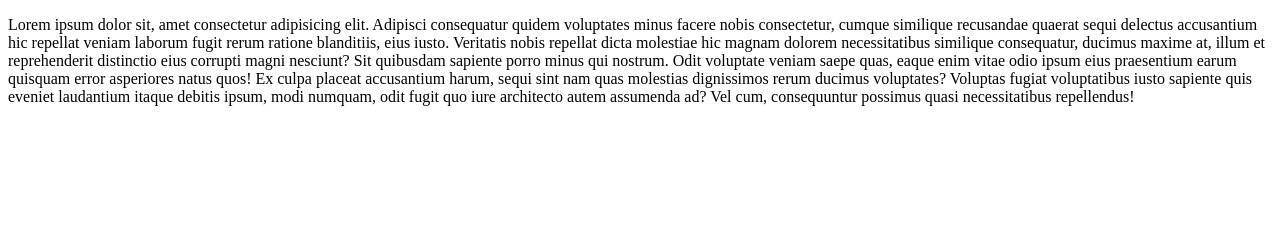
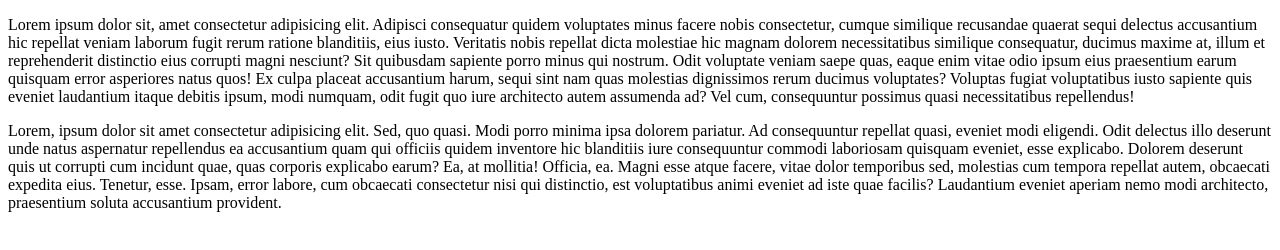
Before and after one commit to andijoniy17/namanganliklar24, a plain HTML site: page project.html in a window 1280 px wide. Drawn offline with Linux system fonts and the light colour scheme.

Commit message:
initial commit

```diff
--- a/project.html
+++ b/project.html
@@ -8,5 +8,7 @@
 </head>
 <body>
 <p>Lorem ipsum dolor sit, amet consectetur adipisicing elit. Adipisci consequatur quidem voluptates minus facere nobis consectetur, cumque similique recusandae quaerat sequi delectus accusantium hic repellat veniam laborum fugit rerum ratione blanditiis, eius iusto. Veritatis nobis repellat dicta molestiae hic magnam dolorem necessitatibus similique consequatur, ducimus maxime at, illum et reprehenderit distinctio eius corrupti magni nesciunt? Sit quibusdam sapiente porro minus qui nostrum. Odit voluptate veniam saepe quas, eaque enim vitae odio ipsum eius praesentium earum quisquam error asperiores natus quos! Ex culpa placeat accusantium harum, sequi sint nam quas molestias dignissimos rerum ducimus voluptates? Voluptas fugiat voluptatibus iusto sapiente quis eveniet laudantium itaque debitis ipsum, modi numquam, odit fugit quo iure architecto autem assumenda ad? Vel cum, consequuntur possimus quasi necessitatibus repellendus!</p>
+
+<p>Lorem, ipsum dolor sit amet consectetur adipisicing elit. Sed, quo quasi. Modi porro minima ipsa dolorem pariatur. Ad consequuntur repellat quasi, eveniet modi eligendi. Odit delectus illo deserunt unde natus aspernatur repellendus ea accusantium quam qui officiis quidem inventore hic blanditiis iure consequuntur commodi laboriosam quisquam eveniet, esse explicabo. Dolorem deserunt quis ut corrupti cum incidunt quae, quas corporis explicabo earum? Ea, at mollitia! Officia, ea. Magni esse atque facere, vitae dolor temporibus sed, molestias cum tempora repellat autem, obcaecati expedita eius. Tenetur, esse. Ipsam, error labore, cum obcaecati consectetur nisi qui distinctio, est voluptatibus animi eveniet ad iste quae facilis? Laudantium eveniet aperiam nemo modi architecto, praesentium soluta accusantium provident.</p>
 </body>
 </html>
```
